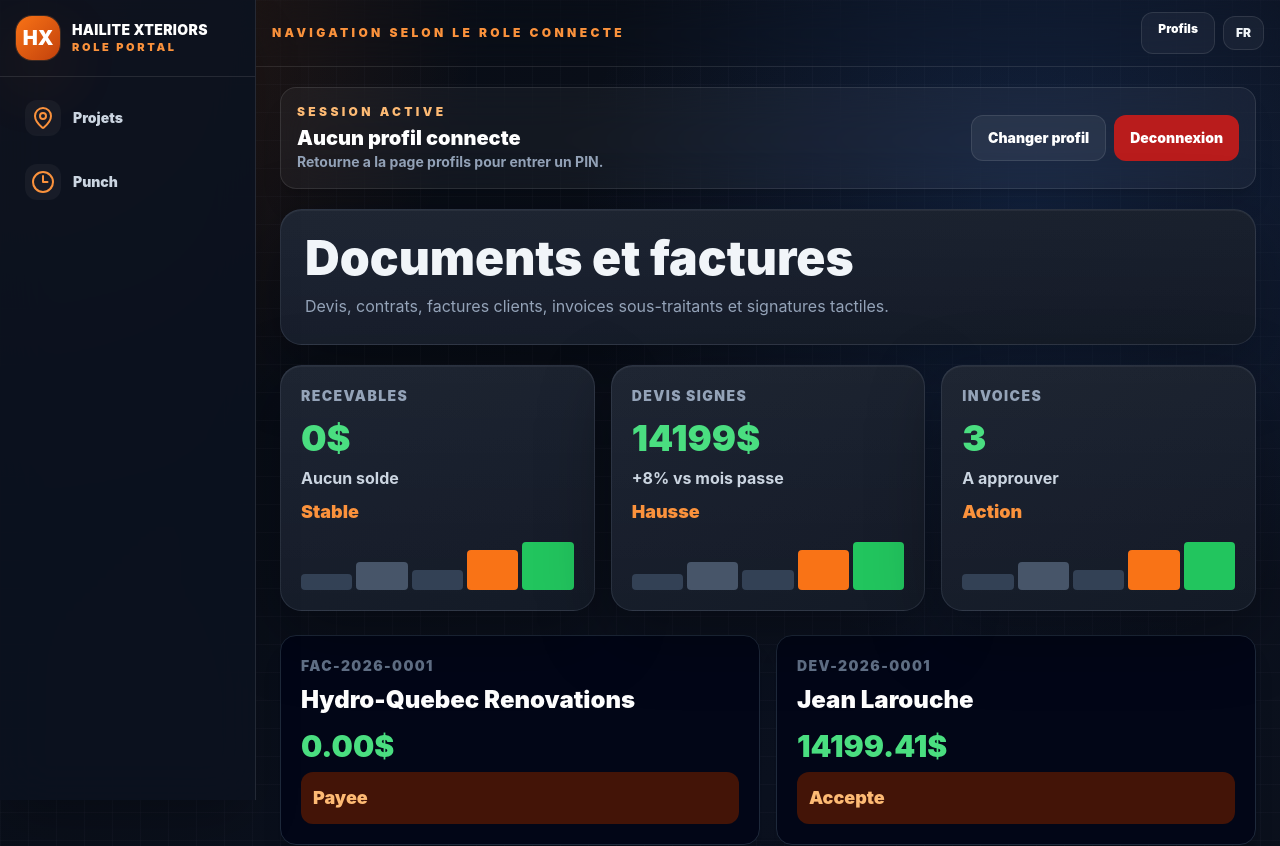
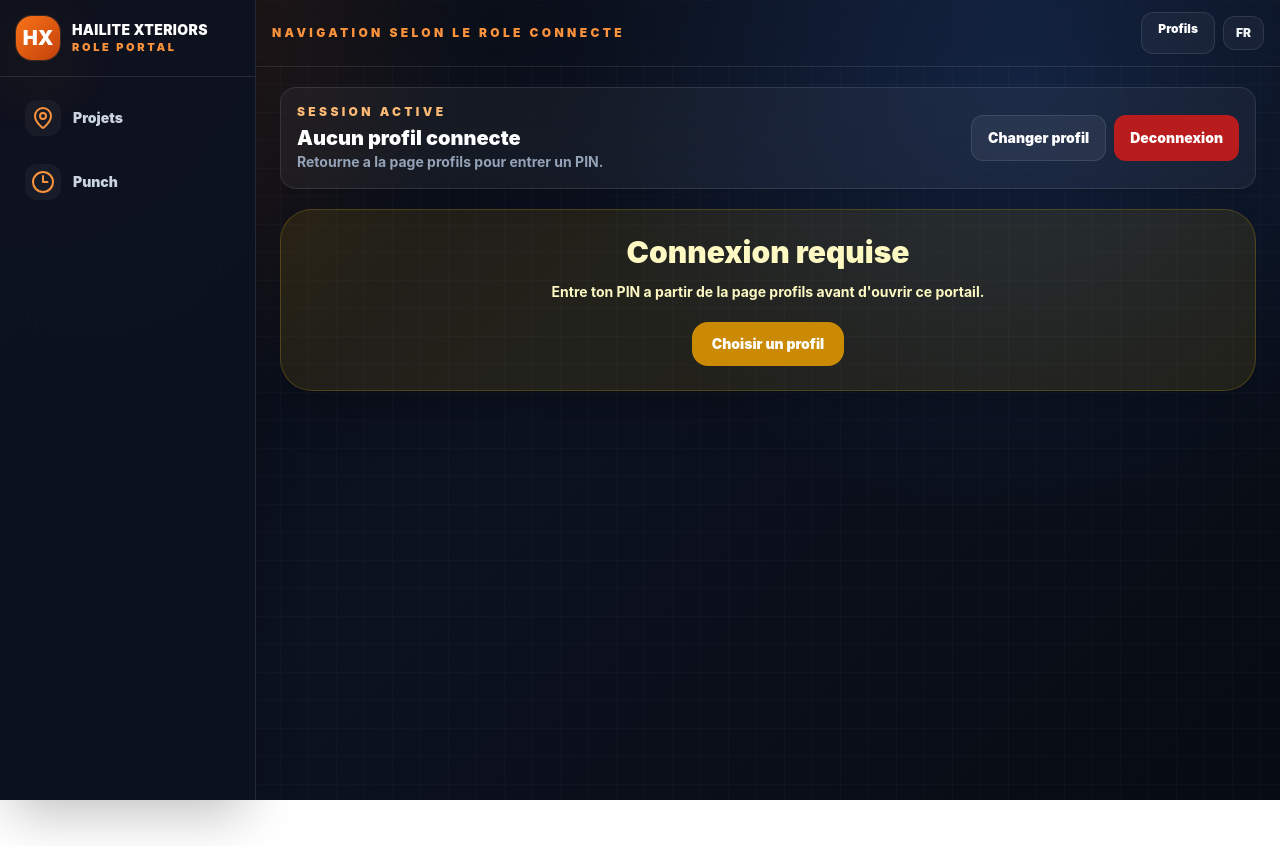
Before and after one commit to bisaillonpatrick1979-dev/Chatgpt-hailite-, a Next.js app: page /invoices in a window 1280 px wide. Shown: the top 846 px of the page. After the commit the page ends 800 px from the top, so only its background shows below. Built offline with nearby package versions, Linux system fonts and the light colour scheme.

Commit message:
Add role gate to invoices

```diff
--- a/app/invoices/page.tsx
+++ b/app/invoices/page.tsx
@@ -1,29 +1,21 @@
 import { AppShell } from "@/components/AppShell";
-import { TrendCard } from "@/components/TrendCard";
 import { InvoiceCalculator } from "@/components/InvoiceCalculator";
 import { SignatureBox } from "@/components/SignatureBox";
-import { DocumentStatusCard } from "@/components/DocumentStatusCard";
 import { InvoiceWorkflowPanel } from "@/components/InvoiceWorkflowPanel";
+import { RoleGate } from "@/components/RoleGate";
 
 export default function Page() {
   return (
     <AppShell>
+      <RoleGate allowedRoles={["Administrateur", "Sous-traitant"]}>
         <section className="pro-card p-6">
           <h1 className="text-5xl font-black">Documents et factures</h1>
-        <p className="large-readable mt-3 text-slate-400">Devis, contrats, factures clients, invoices sous-traitants et signatures tactiles.</p>
-      </section>
-      <section className="mt-5 grid gap-4 md:grid-cols-3">
-        <TrendCard label="Recevables" value="0$" compare="Aucun solde" status="Stable" />
-        <TrendCard label="Devis signes" value="14199$" compare="+8% vs mois passe" status="Hausse" />
-        <TrendCard label="Invoices" value="3" compare="A approuver" status="Action" />
-      </section>
-      <section className="mt-6 grid gap-4 md:grid-cols-2">
-        <DocumentStatusCard number="FAC-2026-0001" client="Hydro-Quebec Renovations" amount="0.00$" status="Payee" />
-        <DocumentStatusCard number="DEV-2026-0001" client="Jean Larouche" amount="14199.41$" status="Accepte" />
+          <p className="large-readable mt-3 text-slate-400">Documents accessibles seulement aux admins et sous-traitants.</p>
         </section>
         <InvoiceWorkflowPanel />
         <InvoiceCalculator />
         <SignatureBox />
+      </RoleGate>
     </AppShell>
   );
 }
```
Lines whose indentation alone changed are shown as unchanged.
